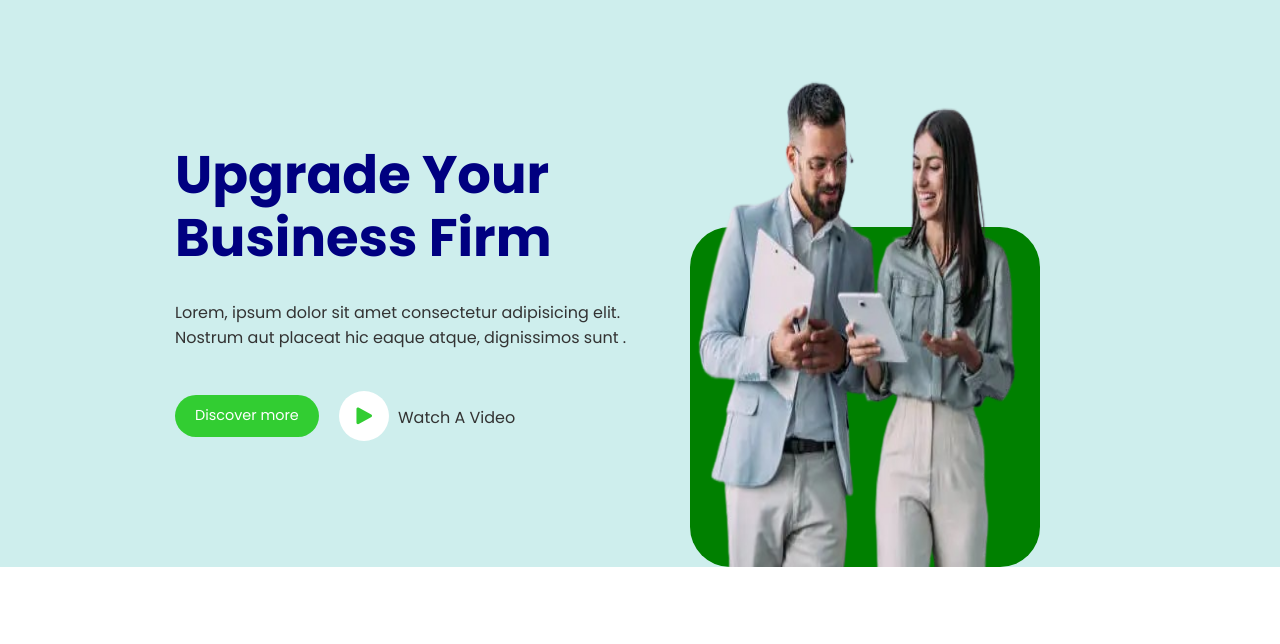
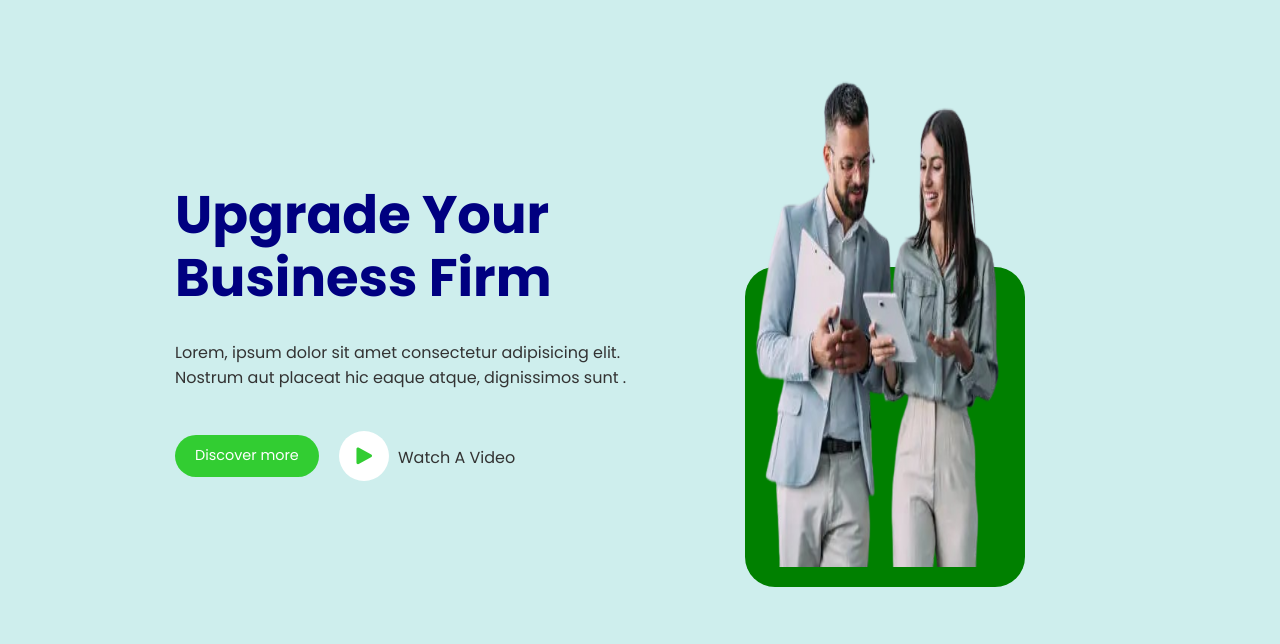
Before and after one commit to chinenye-joy/BizCorpo-project, a plain HTML site: page index.html in a window 1280 px wide. Shown: the part 127-771 px from the top of the page. Drawn offline with Linux system fonts and the light colour scheme.

Commit message:
Update CSS for improved layout and responsiveness across sections

```diff
--- a/style.css
+++ b/style.css
@@ -19,7 +19,7 @@ ul {
   list-style: none;
 }
 img {
-  width: 100%;
+  max-width: 100%;
 }
 
 .header {
@@ -59,7 +59,6 @@ img {
   display: flex;
   gap: 25px;
   padding-left: 5px;
-  /* max-width: 0; */
 }
 
 .navbar {
@@ -76,7 +75,6 @@ img {
   display: flex;
   justify-content: space-between;
   align-items: center;
-  /* background: #fff; */
 }
 
 .navbar .nav-links ul {
@@ -143,7 +141,7 @@ img {
 }
 
 .hero-section {
-  padding: 0 20px;
+  padding: 0;
 }
 
 .hero-section .container .hero-content {
@@ -206,7 +204,8 @@ img {
   color: #333;
 }
 
-.hero-section .container .hero-content .hero-image {
+.hero-section .container .hero-image {
+  max-width: 100%;
   width: 50%;
   position: relative;
   object-fit: cover;
@@ -215,26 +214,26 @@ img {
   justify-content: center;
   align-items: center;
   padding-left: 50px;
+  padding-bottom: 80px;
 }
 
 .hero-section .container .hero-content .hero-image img {
   height: 550px;
-  width: 600px;
+  width: 900px;
   position: relative;
   z-index: 2;
-  border-radius: 40px;
 }
 
 .hero-section .container .hero-content .hero-image .hero-image-background {
   position: absolute;
-  bottom: 0; /* Stick to the bottom */
-  left: 25px; /* Stick to the left */
-  width: 350px; /* Slightly smaller than full width so image can show */
-  height: 340px; /* Slightly smaller than full height */
+  bottom: 60px; /* Stick to the bottom */
+  left: 80px; /* Stick to the left */
+  width: 280px; /* Slightly smaller than full width so image can show */
+  height: 320px; /* Slightly smaller than full height */
 
   background-color: #008000; /* Green background */
   z-index: 1;
-  border-radius: 40px; /* Behind the image */
+  border-radius: 30px; /* Behind the image */
 }
 
 .main {
@@ -246,19 +245,19 @@ img {
   display: flex;
   justify-content: center;
   gap: 0px;
-
 }
 
 .main-images {
   position: relative; /* Needed so absolute positioning works */
   display: inline-block;
-  width: 50%;
+  width: 100%;
+  max-width: 550px;
   padding: 15px;
-
 }
 
 .main-images img {
-  max-width: 500px;
+  /* max-width: 500px; */
+  /* width: 100%; */
   height: auto;
   border-radius: 20px;
 }
@@ -438,28 +437,26 @@ padding: 20px;
   border-radius: 50px;
 }
 
-.grid-card{
+.grid-card {
   padding: 20px;
   background-color: #d3d3d3;
 }
-.grid-card .container-sm .grid-card-content{
+.grid-card .container-sm .grid-card-content {
   text-align: center;
-
 }
-.grid-card .container-sm .grid-card-content h2{
+.grid-card .container-sm .grid-card-content h2 {
   font-size: 2.5rem;
   color: #000080;
   font-weight: 700;
   margin-bottom: 10px;
 }
-.grid-card .container-sm .grid-card-content  p{
+.grid-card .container-sm .grid-card-content p {
   font-size: 0.9rem;
   color: #333;
   font-weight: 400;
   margin-bottom: 35px;
-
 }
-.grid-card .container-sm .grid-card-content .grid-card-items{
+.grid-card .container-sm .grid-card-content .grid-card-items {
   display: grid;
   grid-template-columns: repeat(3, 1fr);
   gap: 20px;
@@ -473,19 +470,17 @@ text-align: center;
   border-radius: 25px;
 }
 
-.card{
+.card {
   display: flex;
   justify-content: space-between;
   align-items: center;
   margin-bottom: 20px;
 }
-.card-items span{
+.card-items span {
   font-size: 0.9rem;
   color: #333;
   font-weight: 400;
 }
-
-
 
 /* utilities class */
 .container {
@@ -609,14 +604,10 @@ font-size: 0.9rem;
     z-index: 1;
   }
   .main .container .main-content {
-
     flex-direction: column;
-
-
   }
   .btn .btn-primary {
     width: 100%;
-
   }
   .main-images {
     width: 100%;
@@ -645,11 +636,14 @@ flex-direction: column;
     font-size: 0.8rem;
   }
 
-
   .main .main-content .main-text {
     padding: 0;
     width: 100%;
-
   }
 
+  .grid-card .container-sm .grid-card-content .grid-card-items {
+    display: grid;
+    grid-template-columns: 1fr;
+    gap: 20px;
   }
+}
```
Lines whose indentation alone changed are shown as unchanged.
